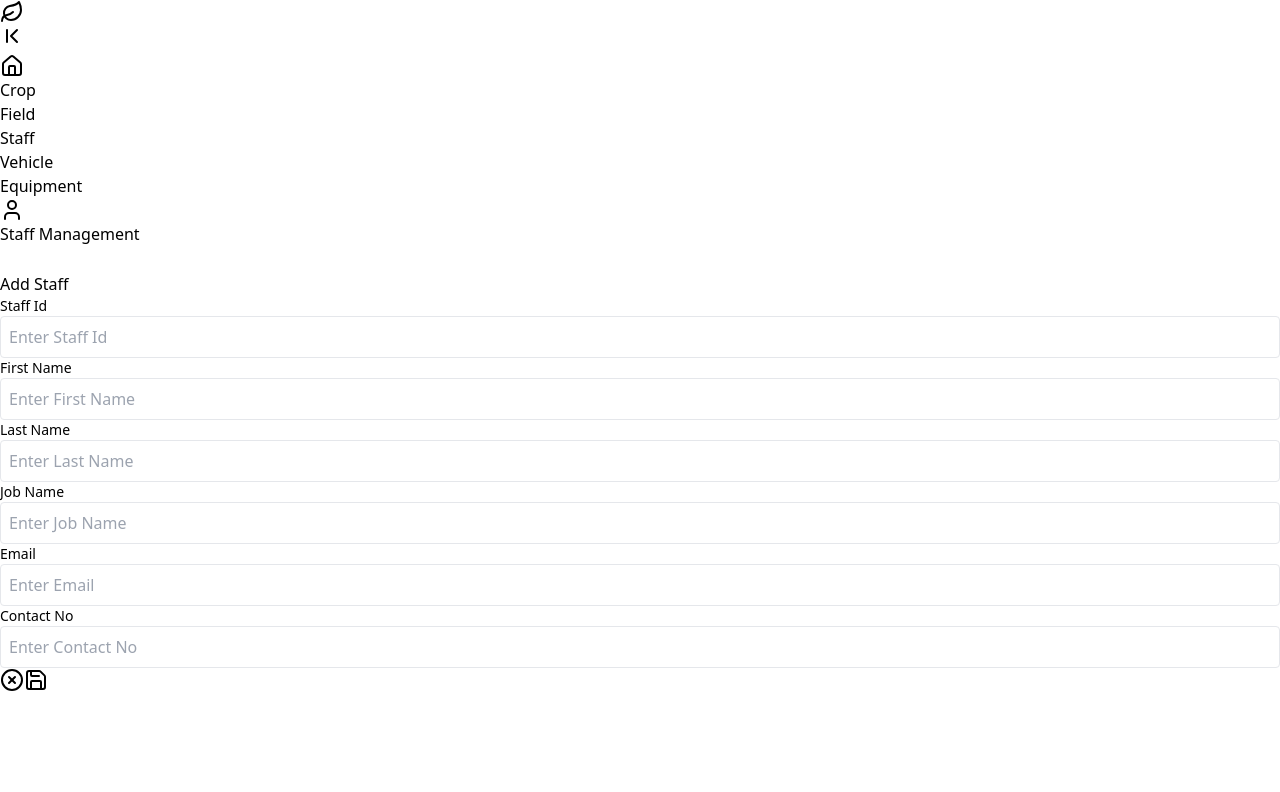
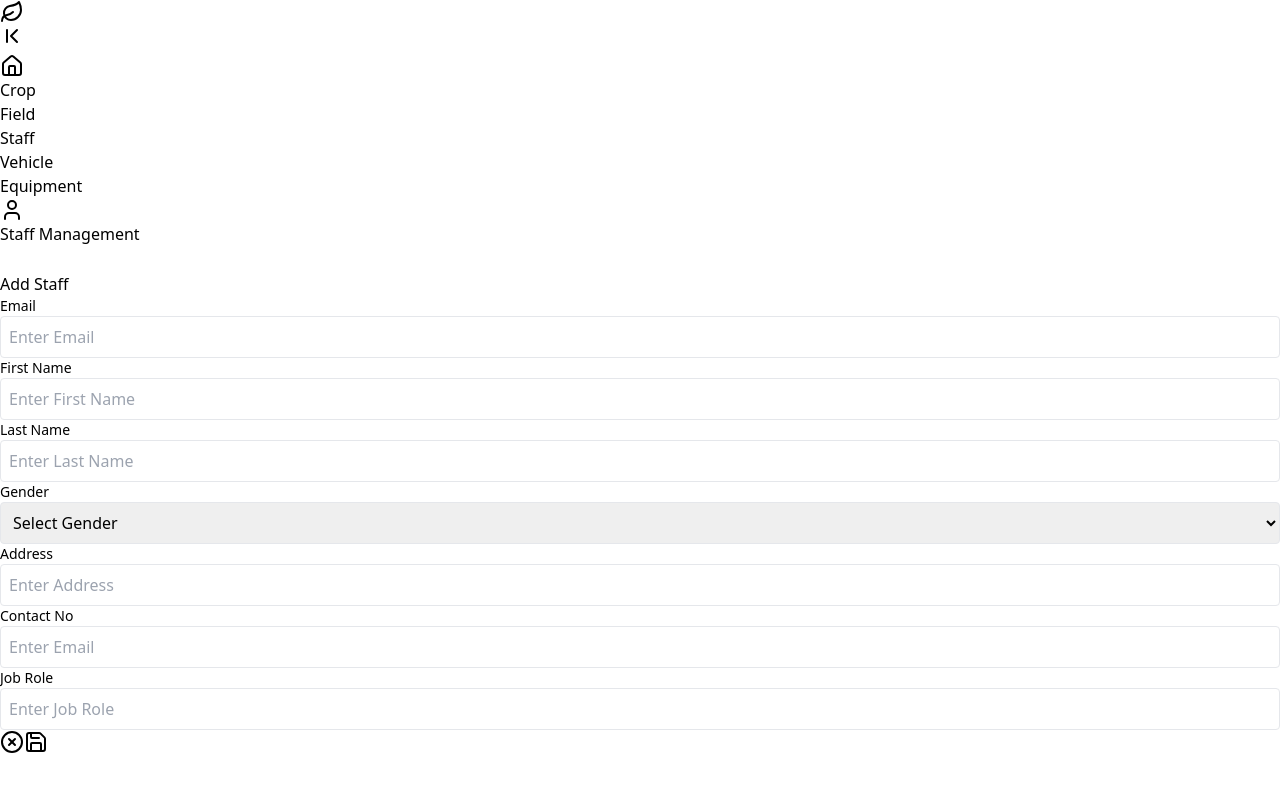
Before and after one commit to SithiraRoneth/green_shadow_react, a React (Vite) app: page /staffs in a window 1280 px wide. Both pictures are taken after a click on the button 10 px from the left and 256 px from the top of the page. Shown: the top 792 px of the page. Built offline with nearby package versions, Linux system fonts and the light colour scheme.

Commit message:
edit staff

```diff
--- a/src/pages/Staff.tsx
+++ b/src/pages/Staff.tsx
@@ -12,22 +12,24 @@ export default function Staff() {
     const dispatch = useDispatch();
 
     const [formData, setFormData] = useState({
-        staffId: "",
+        email: "",
         firstName: "",
         lastName: "",
-        jobName: "",
-        email: "",
-        phone: "",
+        gender: "",
+        address: "",
+        contactNo: "",
+        jobRole:""
     });
 
     const openModal = () => {
         setFormData({
-            staffId: "",
+            email: "",
             firstName: "",
             lastName: "",
-            jobName: "",
-            email: "",
-            phone: "",
+            gender: "",
+            address: "",
+            contactNo: "",
+            jobRole:""
         });
         setIsModelOpen(true);
         setIsUpdateMode(false);
@@ -52,7 +54,7 @@ export default function Staff() {
     };
 
     const saveStaff = () => {
-        if (formData.staffId && formData.firstName && formData.lastName && formData.email && formData.phone) {
+        if (formData.email && formData.firstName && formData.lastName && formData.gender && formData.address && formData.contactNo && formData.jobRole) {
             if (isUpdateMode) {
                 dispatch(updateStaff({...formData}));
             } else {
@@ -64,8 +66,8 @@ export default function Staff() {
         }
     };
 
-    const handelDelete = (staffId) => {
-        dispatch(deleteStaff({staffId}));
+    const handelDelete = (email) => {
+        dispatch(deleteStaff({email}));
     }
     return (
         <>
@@ -94,14 +96,14 @@ export default function Staff() {
                         {/* Modal Content */}
                         <div className="space-y-4">
                             <div>
-                                <label htmlFor="staffId" className="custom-label">Staff Id</label>
+                                <label htmlFor="email" className="custom-label">Email</label>
                                 <input
-                                    id="staffId"
-                                    name="staffId"
+                                    id="email"
+                                    name="email"
                                     type="text"
                                     className="custom-input"
-                                    placeholder="Enter Staff Id"
-                                    value={formData.staffId}
+                                    placeholder="Enter Email"
+                                    value={formData.email}
                                     onChange={handleChange}
                                     disabled={isUpdateMode}
                                 />
@@ -131,41 +133,55 @@ export default function Staff() {
                                     onChange={handleChange}
                                 />
                             </div>
+                            <div>
+                                <label htmlFor="gender" className="custom-label">Gender</label>
+                                <select
+                                    id="gender"
+                                    name="gender"
+                                    className="custom-input"
+                                    value={formData.gender}
+                                    onChange={handleChange}
+                                >
+                                    <option value="">Select Gender</option>
+                                    <option value="male">Male</option>
+                                    <option value="female">Female</option>
+                                </select>
+                            </div>
 
                             <div>
-                                <label htmlFor="jobName" className="custom-label">Job Name</label>
+                                <label htmlFor="address" className="custom-label">Address</label>
                                 <input
-                                    id="jobName"
-                                    name="jobName"
+                                    id="address"
+                                    name="address"
                                     type="text"
                                     className="custom-input"
-                                    placeholder="Enter Job Name"
-                                    value={formData.jobName}
+                                    placeholder="Enter Address"
+                                    value={formData.address}
                                     onChange={handleChange}
                                 />
                             </div>
 
                             <div>
-                                <label htmlFor="email" className="custom-label">Email</label>
+                                <label htmlFor="contactNo" className="custom-label">Contact No</label>
                                 <input
-                                    id="email"
-                                    name="email"
-                                    type="text"
+                                    id="contactNo"
+                                    name="contactNo"
+                                    type="contactNo"
                                     className="custom-input"
                                     placeholder="Enter Email"
-                                    value={formData.email}
+                                    value={formData.contactNo}
                                     onChange={handleChange}
                                 />
                             </div>
                             <div>
-                                <label htmlFor="phone" className="custom-label">Contact No</label>
+                                <label htmlFor="jobRole" className="custom-label">Job Role</label>
                                 <input
-                                    id="phone"
-                                    name="phone"
-                                    type="number"
+                                    id="jobRole"
+                                    name="jobRole"
+                                    type="jobRole"
                                     className="custom-input"
-                                    placeholder="Enter Contact No"
-                                    value={formData.phone}
+                                    placeholder="Enter Job Role"
+                                    value={formData.jobRole}
                                     onChange={handleChange}
                                 />
                             </div>
@@ -194,7 +210,7 @@ export default function Staff() {
                 className="mt-20 px-4 sm:px-8 md:px-12 lg:px-16 grid grid-cols-1 sm:grid-cols-2 md:grid-cols-3 lg:grid-cols-4 gap-4 ">
                 {staffs.map((staff, index) => (
                     <StaffCard
-                        key={staff.staffId}
+                        key={staff.email}
                         index={index}
                         staff={staff}
                         onUpdate={openUpdateModal}
```
Also changed, not shown: src/model/Staff.ts (+7 -14 lines).
